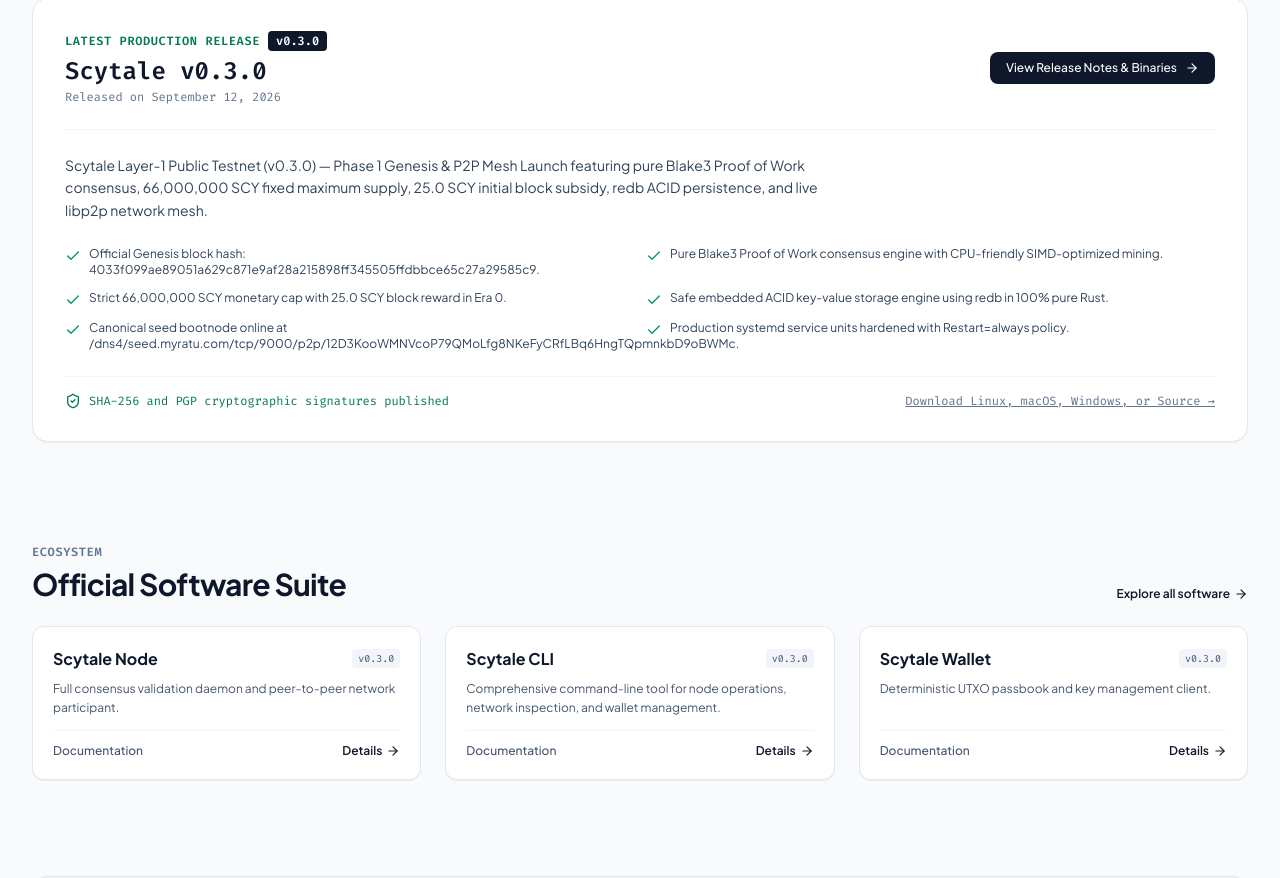
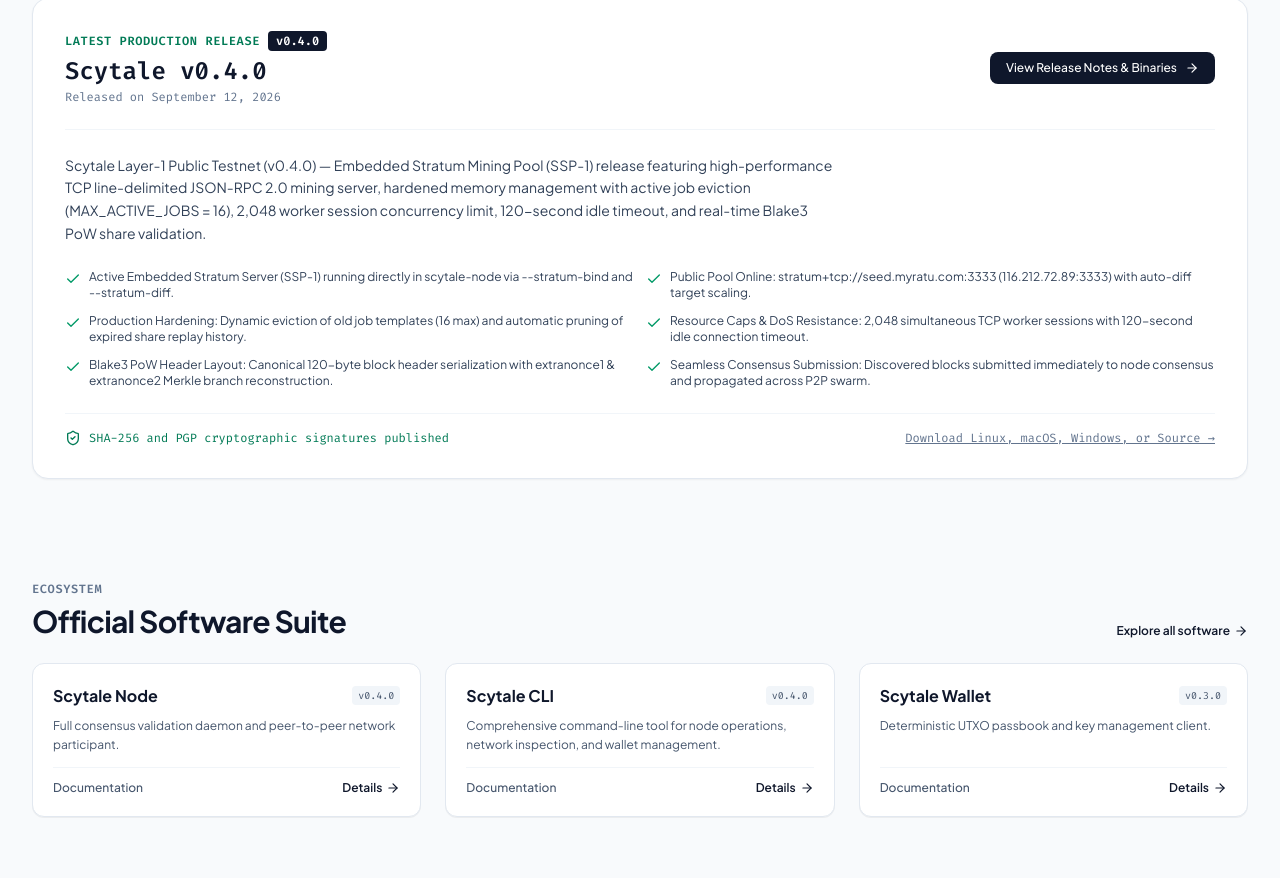
Before and after one commit to ratufatma/scytale-doc, a React (Vite) app: page / in a window 1280 px wide. Shown: the part 1473-2351 px from the top of the page. Built offline with nearby package versions, Linux system fonts and the light colour scheme.

Commit message:
docs: add v0.4.0 Stratum mining pool release and connection endpoints

```diff
--- a/src/data/downloads.ts
+++ b/src/data/downloads.ts
@@ -1,6 +1,84 @@
 import { DownloadArtifact } from '../types';
 
 export const DOWNLOAD_ARTIFACTS: DownloadArtifact[] = [
+  // Scytale Release Bundle v0.4.0-testnet (Node with Stratum Pool & CLI)
+  {
+    id: 'bundle-v0.4.0-linux-x86_64',
+    product: 'scytale-node',
+    productName: 'Scytale Release Bundle v0.4.0 (Stratum Pool + CLI)',
+    version: '0.4.0',
+    platform: 'linux',
+    architecture: 'x86_64',
+    filename: 'scytale-v0.4.0-testnet-linux-x86_64.tar.gz',
+    size: '10.9 MB',
+    sha256: '5ce6474665e6d0ab4081a9de02f42d5702dfad6d97f7839c571c8a0e0fba9fe5',
+    signature: {
+      status: 'verified',
+      signer: 'Scytale Release Authority <ratufatmasetyaningrum@gmail.com>',
+      fingerprint: '4A8B 9C1D 2E3F 0A7B 8C9D 1E2F 3A4B 5C6D 7E8F 9A0B',
+      signatureUrl: 'https://github.com/ratufatma/scytale/releases/download/v0.4.0-testnet/scytale-v0.4.0-testnet-linux-x86_64.tar.gz.sha256'
+    },
+    url: 'https://github.com/ratufatma/scytale/releases/download/v0.4.0-testnet/scytale-v0.4.0-testnet-linux-x86_64.tar.gz',
+    isConfigured: true,
+    notes: 'Official distribution tarball containing scytale-node (with embedded Stratum SSP-1 mining pool server on port 3333) and scytale-cli compiled for Linux x86_64. Stratum pool: stratum+tcp://seed.myratu.com:3333'
+  },
+  {
+    id: 'cli-v0.4.0-linux-x86_64',
+    product: 'scytale-cli',
+    productName: 'Scytale CLI (Included in Release Tarball v0.4.0)',
+    version: '0.4.0',
+    platform: 'linux',
+    architecture: 'x86_64',
+    filename: 'scytale-v0.4.0-testnet-linux-x86_64.tar.gz',
+    size: '10.9 MB',
+    sha256: '5ce6474665e6d0ab4081a9de02f42d5702dfad6d97f7839c571c8a0e0fba9fe5',
+    signature: {
+      status: 'verified',
+      signer: 'Scytale Release Authority <ratufatmasetyaningrum@gmail.com>',
+      fingerprint: '4A8B 9C1D 2E3F 0A7B 8C9D 1E2F 3A4B 5C6D 7E8F 9A0B',
+      signatureUrl: 'https://github.com/ratufatma/scytale/releases/download/v0.4.0-testnet/scytale-v0.4.0-testnet-linux-x86_64.tar.gz.sha256'
+    },
+    url: 'https://github.com/ratufatma/scytale/releases/download/v0.4.0-testnet/scytale-v0.4.0-testnet-linux-x86_64.tar.gz',
+    isConfigured: true,
+    notes: 'Interactive wallet management, BIP-39 mnemonic creation, and miner operator CLI tool.'
+  },
+  {
+    id: 'sha256-v0.4.0-linux-x86_64',
+    product: 'scytale-node',
+    productName: 'SHA256 Checksum Verification File v0.4.0',
+    version: '0.4.0',
+    platform: 'linux',
+    architecture: 'all',
+    filename: 'scytale-v0.4.0-testnet-linux-x86_64.tar.gz.sha256',
+    size: '109 B',
+    sha256: '5ce6474665e6d0ab4081a9de02f42d5702dfad6d97f7839c571c8a0e0fba9fe5',
+    signature: {
+      status: 'verified',
+      signer: 'Scytale Release Authority'
+    },
+    url: 'https://github.com/ratufatma/scytale/releases/download/v0.4.0-testnet/scytale-v0.4.0-testnet-linux-x86_64.tar.gz.sha256',
+    isConfigured: true,
+    notes: 'Direct sha256 checksum digest for cryptographic package verification.'
+  },
+  {
+    id: 'source-v0.4.0',
+    product: 'source',
+    productName: 'Scytale Source Code Archive v0.4.0',
+    version: '0.4.0',
+    platform: 'source',
+    architecture: 'all',
+    filename: 'v0.4.0-testnet.tar.gz',
+    size: 'Git Archive',
+    sha256: 'Commit tagged v0.4.0-testnet on GitHub',
+    signature: {
+      status: 'verified',
+      signer: 'Scytale Git Authority'
+    },
+    url: 'https://github.com/ratufatma/scytale/archive/refs/tags/v0.4.0-testnet.tar.gz',
+    isConfigured: true,
+    notes: 'Official tagged source code archive from the primary git repository.'
+  },
+
   // Scytale Release Bundle v0.3.0-testnet (Node & CLI)
   {
     id: 'bundle-v0.3.0-linux-x86_64',
--- a/src/data/network.ts
+++ b/src/data/network.ts
@@ -86,6 +86,13 @@ export const NETWORK_PARAMETERS: NetworkParameter[] = [
     category: 'P2P'
   },
   {
+    name: 'Stratum Mining Pool Port',
+    value: '3333',
+    unit: 'TCP (SSP-1 Protocol)',
+    description: 'Standard listening port for distributed Stratum mining pool workers and rigs.',
+    category: 'P2P'
+  },
+  {
     name: 'Genesis Block Hash',
     value: '4033f099ae89051a629c871e9af28a215898ff345505ffdbbce65c27a29585c9',
     description: 'The cryptographic seed block hardcoded into all conforming node client releases.',
--- a/src/data/releases.ts
+++ b/src/data/releases.ts
@@ -3,10 +3,50 @@ import { DOWNLOAD_ARTIFACTS } from './downloads';
 
 export const RELEASES: Release[] = [
   {
+    id: 'v0.4.0-testnet',
+    version: '0.4.0',
+    releaseDate: 'September 12, 2026',
+    status: 'latest',
+    summary: 'Scytale Layer-1 Public Testnet (v0.4.0) — Embedded Stratum Mining Pool (SSP-1) release featuring high-performance TCP line-delimited JSON-RPC 2.0 mining server, hardened memory management with active job eviction (MAX_ACTIVE_JOBS = 16), 2,048 worker session concurrency limit, 120-second idle timeout, and real-time Blake3 PoW share validation.',
+    highlights: [
+      'Active Embedded Stratum Server (SSP-1) running directly in scytale-node via --stratum-bind and --stratum-diff.',
+      'Public Pool Online: stratum+tcp://seed.myratu.com:3333 (116.212.72.89:3333) with auto-diff target scaling.',
+      'Production Hardening: Dynamic eviction of old job templates (16 max) and automatic pruning of expired share replay history.',
+      'Resource Caps & DoS Resistance: 2,048 simultaneous TCP worker sessions with 120-second idle connection timeout.',
+      'Blake3 PoW Header Layout: Canonical 120-byte block header serialization with extranonce1 & extranonce2 Merkle branch reconstruction.',
+      'Seamless Consensus Submission: Discovered blocks submitted immediately to node consensus and propagated across P2P swarm.'
+    ],
+    changes: {
+      features: [
+        'scytale-stratum (v0.4.0): Embedded line-delimited JSON-RPC 2.0 Stratum mining pool server engine',
+        'Added --stratum-bind and --stratum-diff CLI options to scytale-node start command',
+        'Automatic difficulty negotiation (mining.set_difficulty) and mining.notify template broadcasts on tip change',
+        'Full worker session state machine with duplicate share detection and real-time Blake3 target checks'
+      ],
+      improvements: [
+        'Bounded memory footprint with VecDeque and DashMap active job rotation',
+        'Zero-allocation fast path for invalid share rejection',
+        'Clean connection teardown on worker idle timeout',
+        'Full test suite coverage with 5-scenario strict adversarial and stress tests'
+      ],
+      bugFixes: [
+        'Prevented stale block submissions by caching recent job templates across tip transitions',
+        'Eliminated unbounded growth in submitted share hash tables'
+      ],
+      securityNotes: [
+        'Firewall configured to allow TCP port 3333 on public testnet bootnode (116.212.72.89:3333).',
+        'All binaries compiled with strict cargo release profile and verified sha256 checksums.'
+      ]
+    },
+    artifacts: DOWNLOAD_ARTIFACTS.filter(a => a.version === '0.4.0'),
+    knownIssues: [],
+    rawChangelogUrl: 'https://github.com/ratufatma/scytale/releases/tag/v0.4.0-testnet'
+  },
+  {
     id: 'v0.3.0-testnet',
     version: '0.3.0',
     releaseDate: 'September 12, 2026',
-    status: 'latest',
+    status: 'stable',
     summary: 'Scytale Layer-1 Public Testnet (v0.3.0) — Phase 1 Genesis & P2P Mesh Launch featuring pure Blake3 Proof of Work consensus, 66,000,000 SCY fixed maximum supply, 25.0 SCY initial block subsidy, redb ACID persistence, and live libp2p network mesh.',
     highlights: [
       'Official Genesis block hash: 4033f099ae89051a629c871e9af28a215898ff345505ffdbbce65c27a29585c9.',
@@ -40,9 +80,7 @@ export const RELEASES: Release[] = [
       ]
     },
     artifacts: DOWNLOAD_ARTIFACTS.filter(a => a.version === '0.3.0'),
-    knownIssues: [
-      'Mining pool stratum coordinator is in R&D staging (scheduled for Phase 2).'
-    ],
+    knownIssues: [],
     rawChangelogUrl: 'https://github.com/ratufatma/scytale/releases/tag/v0.3.0-testnet'
   }
 ];
--- a/src/data/software.ts
+++ b/src/data/software.ts
@@ -11,7 +11,7 @@ export const SOFTWARE_CATALOG: Software[] = [
     platforms: ['linux'],
     documentationPath: '/docs/node-ops/quickstart',
     repositoryPath: 'https://github.com/ratufatma/scytale/tree/main/apps/scytale-node',
-    latestRelease: '0.3.0',
+    latestRelease: '0.4.0',
     status: 'active',
     features: [
       'Pure Rust zero-cost safety and concurrency architecture',
@@ -19,6 +19,7 @@ export const SOFTWARE_CATALOG: Software[] = [
       'Blake3 cryptographic hashing pipeline for blocks, transactions, and state roots',
       'Autonomous P2P networking with Gossipsub block propagation and Kademlia DHT discovery',
       'Configurable HTTP RPC gateway (:8332) and Unix IPC socket interface',
+      'Embedded Stratum mining pool server (:3333) with auto-diff target scaling and memory hardening',
       'Deterministic mempool eviction with fee-rate priority sorting'
     ],
     systemRequirements: {
@@ -30,8 +31,8 @@ export const SOFTWARE_CATALOG: Software[] = [
     installQuickstart: [
       {
         title: 'Run using binary release (Linux)',
-        command: 'tar -xzvf scytale-v0.3.0-testnet-linux-x86_64.tar.gz\ncd scytale-v0.3.0-testnet-linux-x86_64\n./scytale-node start --mine --miner-payout <ALAMAT_DOMPET_SCY_ANDA>',
-        description: 'Extract the official archive and launch the daemon with default canonical bootnode and mining.'
+        command: 'tar -xzvf scytale-v0.4.0-testnet-linux-x86_64.tar.gz\ncd scytale-v0.4.0-testnet-linux-x86_64\n./scytale-node start --stratum-bind 0.0.0.0:3333 --miner-address <ALAMAT_DOMPET_SCY_ANDA>',
+        description: 'Extract the official archive and launch the daemon with embedded Stratum mining pool.'
       },
       {
         title: 'Build from source via Cargo',
@@ -50,7 +51,7 @@ export const SOFTWARE_CATALOG: Software[] = [
     platforms: ['linux'],
     documentationPath: '/docs/api/cli',
     repositoryPath: 'https://github.com/ratufatma/scytale/tree/main/apps/scytale-cli',
-    latestRelease: '0.3.0',
+    latestRelease: '0.4.0',
     status: 'active',
     features: [
       'BIP-39 mnemonic phrase generation (12/24 words) and Bech32m address derivation',
```
